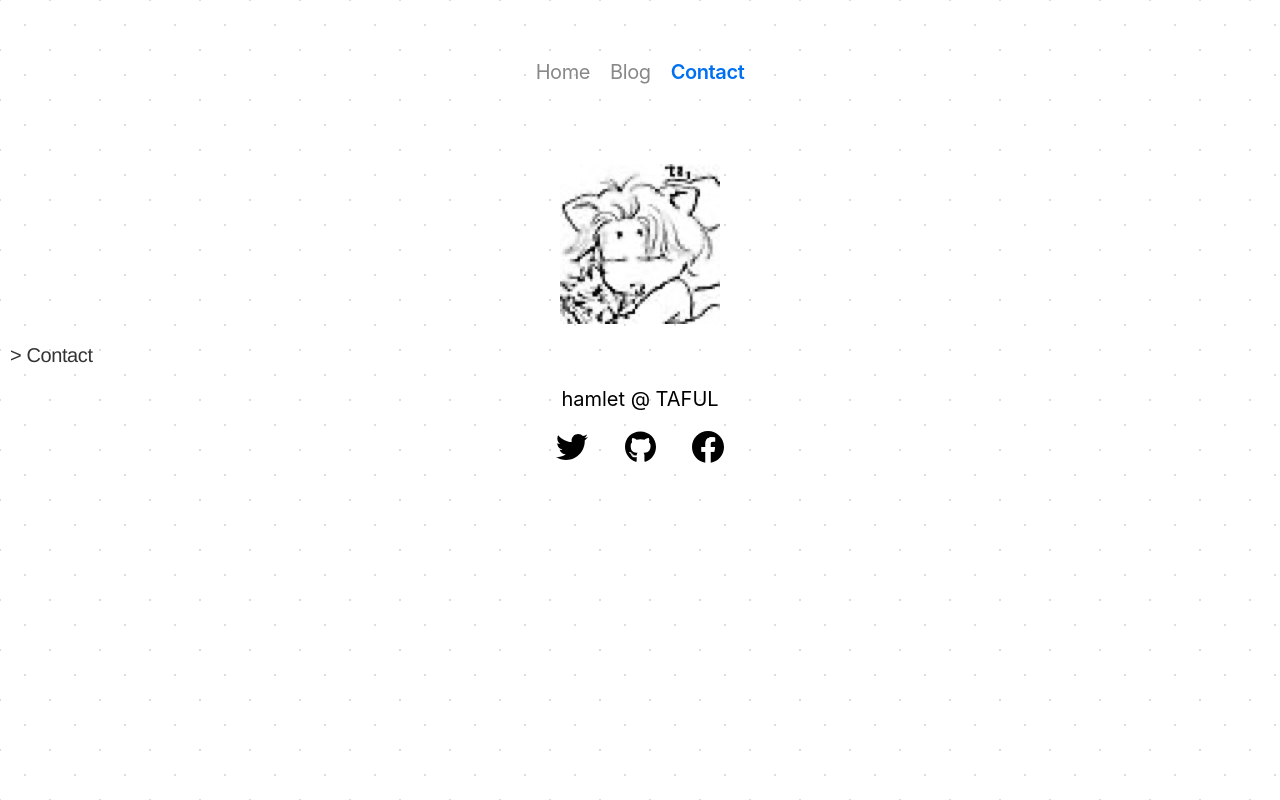
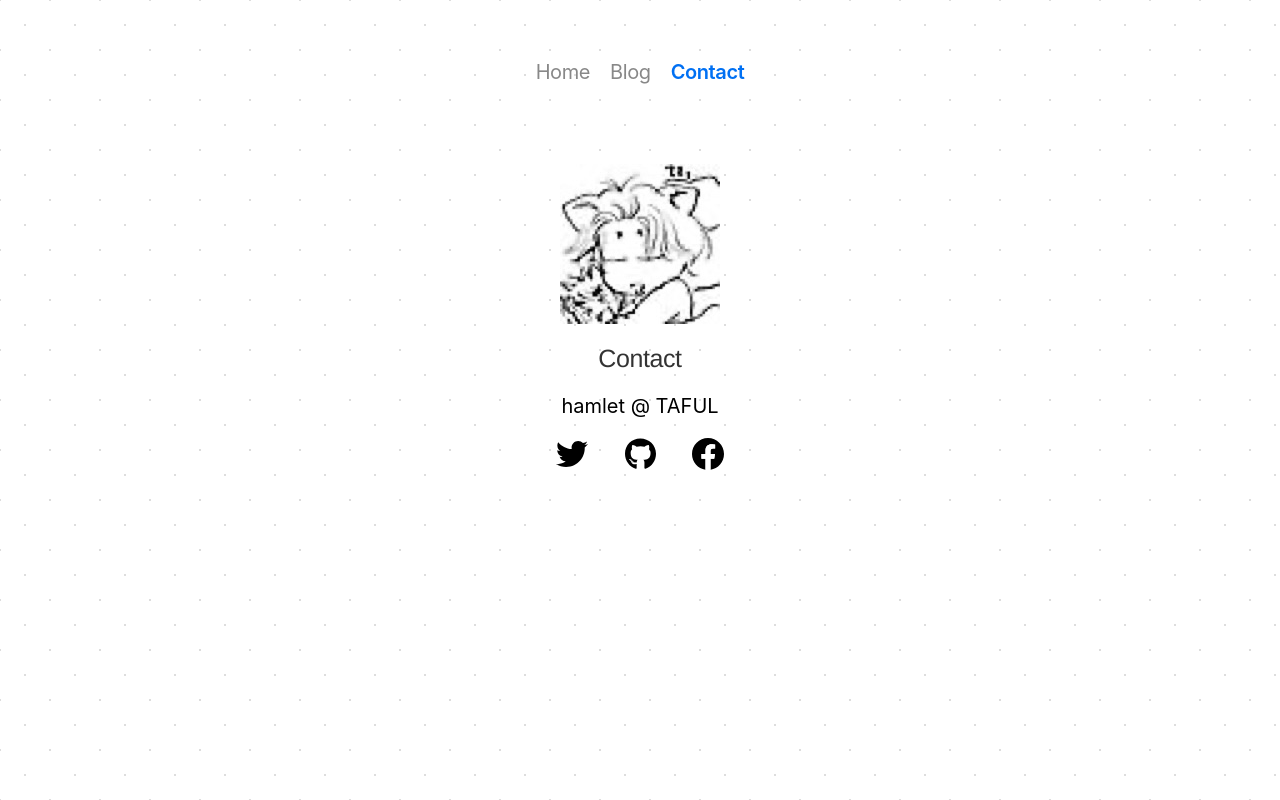
Before and after one commit to taful/notion-blog, a Next.js app: page /contact in a window 1280 px wide. Built offline with nearby package versions, Linux system fonts and the light colour scheme.

Commit message:
Update avatar

```diff
--- a/src/pages/contact.tsx
+++ b/src/pages/contact.tsx
@@ -41,7 +41,7 @@ export default () => (
         <img src="/avatar.png" alt="avatar with letters taful"/>
       </div>
 
-      <h3 style={{ marginTop: 0 }}>Contact</h3>
+      <h2 style={{ marginTop: 0 }}>Contact</h2>
 
       <div className={contactStyles.name}>
 	  hamlet @{' '} TAFUL
--- a/src/styles/contact.module.css
+++ b/src/styles/contact.module.css
@@ -21,10 +21,11 @@
   display: block;
   text-align: center;
   margin: 1rem 0;
+  height: 160px;
 }
 
 .avatar img {
-  height: 50%;
+  height: 160px;
 }
 
 .name {
```
